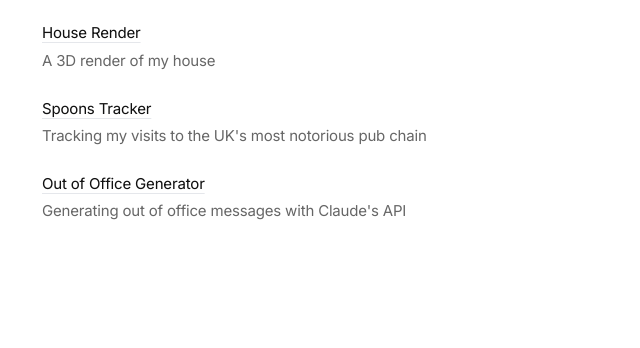
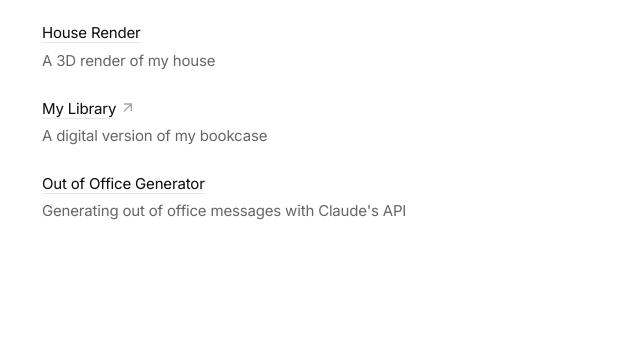
Before and after one commit to YAKKIOS/portfolio, a plain HTML site: page index.html in a window 1280 px wide. Shown: the part 2006-2354 px from the top of the page, without its empty margins (302-942 px from the left). Drawn offline with Linux system fonts and the light colour scheme; no server answers.

Commit message:
Replace Spoons Tracker with My Library in side projects
Co-Authored-By: Claude Sonnet 4.6 <noreply@anthropic.com>
Claude-Session: https://claude.ai/code/session_013oBRQLZtNf27PB7GRxn4CS

```diff
--- a/index.html
+++ b/index.html
@@ -117,10 +117,11 @@
                         <span class="writing-desc">A 3D render of my house</span>
                     </li>
                     <li class="writing-item">
-                        <a href="/spoons/">
-                            <span class="writing-title">Spoons Tracker</span>
+                        <a href="https://library.jackjohnson.fyi" target="_blank" rel="noopener noreferrer">
+                            <span class="writing-title">My Library</span>
+                            <span class="material-symbols-rounded external-icon">arrow_outward</span>
                         </a>
-                        <span class="writing-desc">Tracking my visits to the UK's most notorious pub chain</span>
+                        <span class="writing-desc">A digital version of my bookcase</span>
                     </li>
                     <li class="writing-item">
                         <a href="/ooo/">
```
